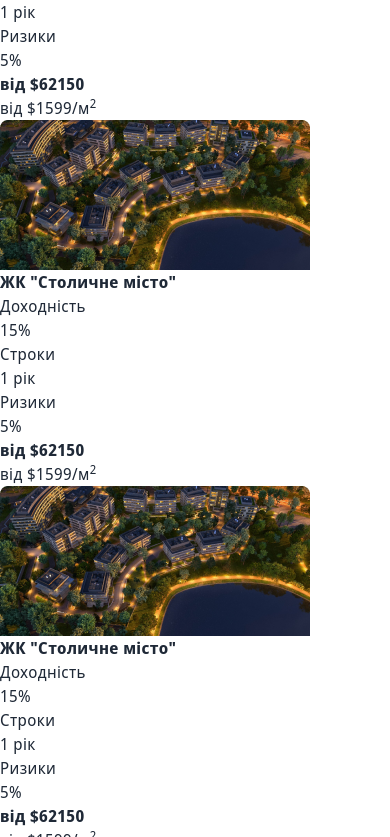
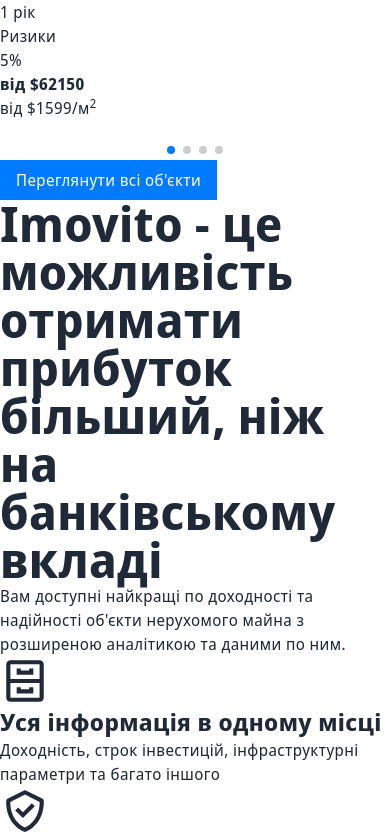
Before and after one commit to Eugene015/nextjs-imovito, a Next.js app: page / in a window 390 px wide. Shown: the part 2027-2864 px from the top of the page. Built offline with nearby package versions, Linux system fonts and the light colour scheme; what @material-tailwind/react would draw is missing.

Commit message:
slider responsiveness works

```diff
--- a/components/BestOffers.jsx
+++ b/components/BestOffers.jsx
@@ -1,11 +1,10 @@
 import React from "react";
-import ItemCard from "./ui/ItemCard";
 import MainCarousel from "./ui/MainCarousel";
 
 function BestOffers() {
   return (
     <div className="bg-[#F8F8F8]">
-      <div className="max-w-[1050px] w-full mx-auto py-16">
+      <div className="max-w-[1050px] w-full  py-16 mx-4 lg:mx-auto">
         <h1 className="mb-2 text-center md:text-left">
           Наші кращі інвестиційні пропозиції
         </h1>
@@ -13,9 +12,7 @@ function BestOffers() {
           Ми відібрали, перевірили та розрахували прибутковість кожного об'єкту
         </p>
         <div className="py-12 max-w-[1050px] mx-auto relative">
-          <MainCarousel>
-            <ItemCard />
-          </MainCarousel>
+          <MainCarousel />
         </div>
         <div className="text-center">
           <button className="text-white border border-blue-500 bg-blue-500  focus:ring-4 hover:text-gray-600 focus:outline-none focus:ring-blue-300 font-medium rounded-full text-sm px-12 py-2">
--- a/components/Contacts.jsx
+++ b/components/Contacts.jsx
@@ -19,7 +19,7 @@ function Contacts() {
         <div className="max-w-[1050px] w-full mx-auto py-16 text-center">
           <h1 className="text-white mb-16">Інвестуй в нерухомість</h1>
           <div className="grid grid-cols-3 mb-24 gap-x-2 justify-center items-center">
-            <ol className="col-span-3 flex justify-center items-center w-full mb-8 text-center">
+            <ol className="col-span-3 flex justify-center items-center w-full mb-8">
               <li className="flex w-full items-center text-gray-700 text-5xl font-bold after:content-[''] after:w-full after:h-1 after:mx-4 after:border-b-2 after:border-gray-400 after:inline-block">
                 <span className="flex items-center justify-center  border-dashed border-gray-400 rounded-2xl bg-white h-[100px] w-[100px] shrink-0">
                   1
--- a/components/Footer.jsx
+++ b/components/Footer.jsx
@@ -50,17 +50,17 @@ function Footer() {
         </div>
         <div className="md:w-[50%]">
           <h3 className="mb-4">Отримувати цікаві пропозиції</h3>
-          <div className="flex flex-col md:flex-row mb-4">
+          <div className="mb-4">
             <input
               type="email"
               id="email"
-              className="block w-full p-2 pl-4 mb-2 md:mr-2 md:mb-0 min-w-[250px] text-sm text-gray-900  rounded-lg  focus:border focus:ring-blue-500 focus:border-blue-200 outline-none border border-gray-200"
+              className="block w-full p-2 pl-4 mb-2 min-w-[250px] text-sm text-gray-900  rounded-lg  focus:border focus:ring-blue-500 focus:border-blue-200 outline-none border border-gray-200"
               placeholder="Введіть email"
               required
             />
             <button
               type="submit"
-              className="text-white border border-blue-500 bg-blue-500  focus:ring-4 hover:text-gray-500 focus:outline-none focus:ring-blue-300 font-medium rounded-lg text-sm px-12 py-2"
+              className="text-white border w-full border-blue-500 bg-blue-500  focus:ring-4 hover:text-gray-500 focus:outline-none focus:ring-blue-300 font-medium rounded-lg text-sm px-12 py-2"
             >
               Підписатись
             </button>
--- a/components/Main.jsx
+++ b/components/Main.jsx
@@ -5,15 +5,15 @@ import { BsChevronDoubleDown } from "react-icons/bs";
 
 function Main() {
   return (
-    <div className="max-w-[1050px] w-full md:h-screen grid grid-cols-1 md:grid-cols-3 gap-16 items-center mx-auto relative">
-      <div className="col-span-1 md:col-span-2">
+    <div className="max-w-[1050px] w-full md:h-screen mt-[100px] md:mt-[50px] lg:mt-0 grid grid-cols-1 md:grid-cols-3 gap-16 items-center mx-auto relative">
+      <div className="col-span-1 md:col-span-2 text-center md:text-left mx-4 lg:mx-0">
         <h1 className="mb-6">
           Imovito - платформа для інвестицій в нерухомість
         </h1>
         <p className="mb-8 text-sm text-gray-500">
           Доходність до 35%, низькі ризики, об`єктивна аналітика
         </p>
-        <div className="flex flex-wrap mb-4 items-center">
+        <div className="flex flex-wrap mb-4 items-center justify-center md:justify-start">
           <button className="mr-2 rounded-sm font-bold text-sm">Всі</button>
           <a
             href="#"
@@ -87,13 +87,13 @@ function Main() {
           </div>
         </form>
       </div>
-      <div className="col-span-1">
+      <div className="col-span-1 invisible md:visible">
         <OneSlideCarousel />
       </div>
       <div className="absolute bottom-[30px] left-[50%]">
         <BsChevronDoubleDown
           size={22}
-          className="text-gray-500 animate-bounce"
+          className="invisible md:visible text-gray-500 animate-bounce "
         />
       </div>
     </div>
--- a/components/Navbar.jsx
+++ b/components/Navbar.jsx
@@ -17,7 +17,7 @@ function Navbar() {
           <h2 className="pl-4">imovito</h2>
         </Link>
         <div className="pr-4">
-          <ul className="hidden md:flex">
+          <ul className="hidden md:flex flex-wrap">
             <Link href="/">
               <li className="relative ml-6 before:transition ease-in duration-400 before:h-[2px] before:absolute before:w-[100%] before:bg-blue-500 before:bottom-[-8px] before:opacity-0 hover:before:bottom-[-12px] hover:before:opacity-100">
                 Головна
--- a/components/ui/MainCarousel.jsx
+++ b/components/ui/MainCarousel.jsx
@@ -17,37 +17,39 @@ export default function MainCarousel() {
         modules={[Pagination]}
         grabCursor={true}
         slidesPerView={1}
-        spaceBetween={30}
+        spaceBetween={10}
         pagination={{
           el: ".swiper-pagination",
           type: "bullets",
           clickable: true,
+        }}
+        breakpoints={{
+          640: {
+            slidesPerView: 2,
+            spaceBetween: 20,
+          },
+          768: {
+            slidesPerView: 3,
+            spaceBetween: 10,
+          },
+          1024: {
+            slidesPerView: 4,
+            spaceBetween: 10,
+          },
         }}
         loop={true}
         className="relative"
       >
         <SwiperSlide className="flex">
           <ItemCard />
-          <ItemCard />
-          <ItemCard />
+        </SwiperSlide>
+        <SwiperSlide className="flex">
           <ItemCard />
         </SwiperSlide>
         <SwiperSlide className="flex">
           <ItemCard />
-          <ItemCard />
-          <ItemCard />
-          <ItemCard />
         </SwiperSlide>
         <SwiperSlide className="flex">
-          <ItemCard />
-          <ItemCard />
-          <ItemCard />
-          <ItemCard />
-        </SwiperSlide>
-        <SwiperSlide className="flex">
-          <ItemCard />
-          <ItemCard />
-          <ItemCard />
           <ItemCard />
         </SwiperSlide>
         <div className="swiper-pagination"></div>
```
